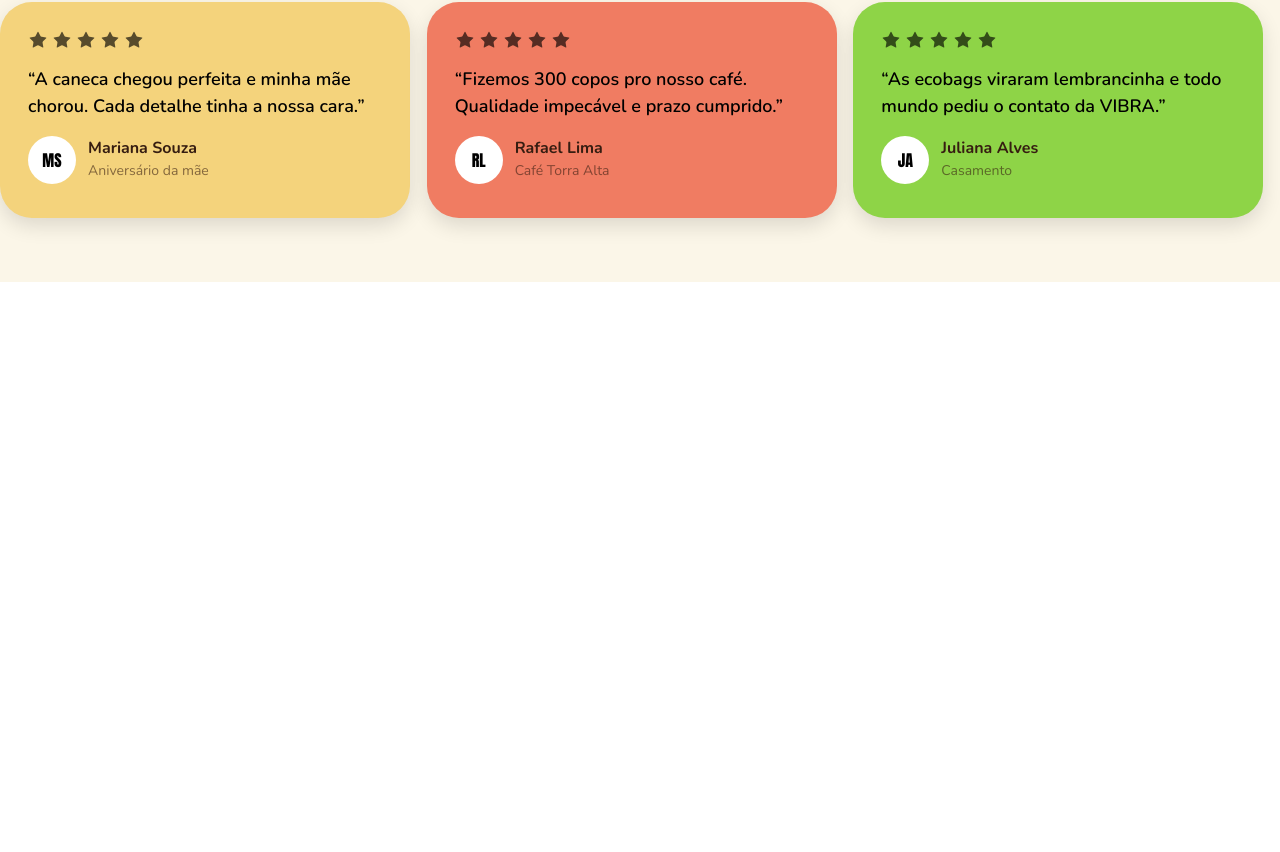
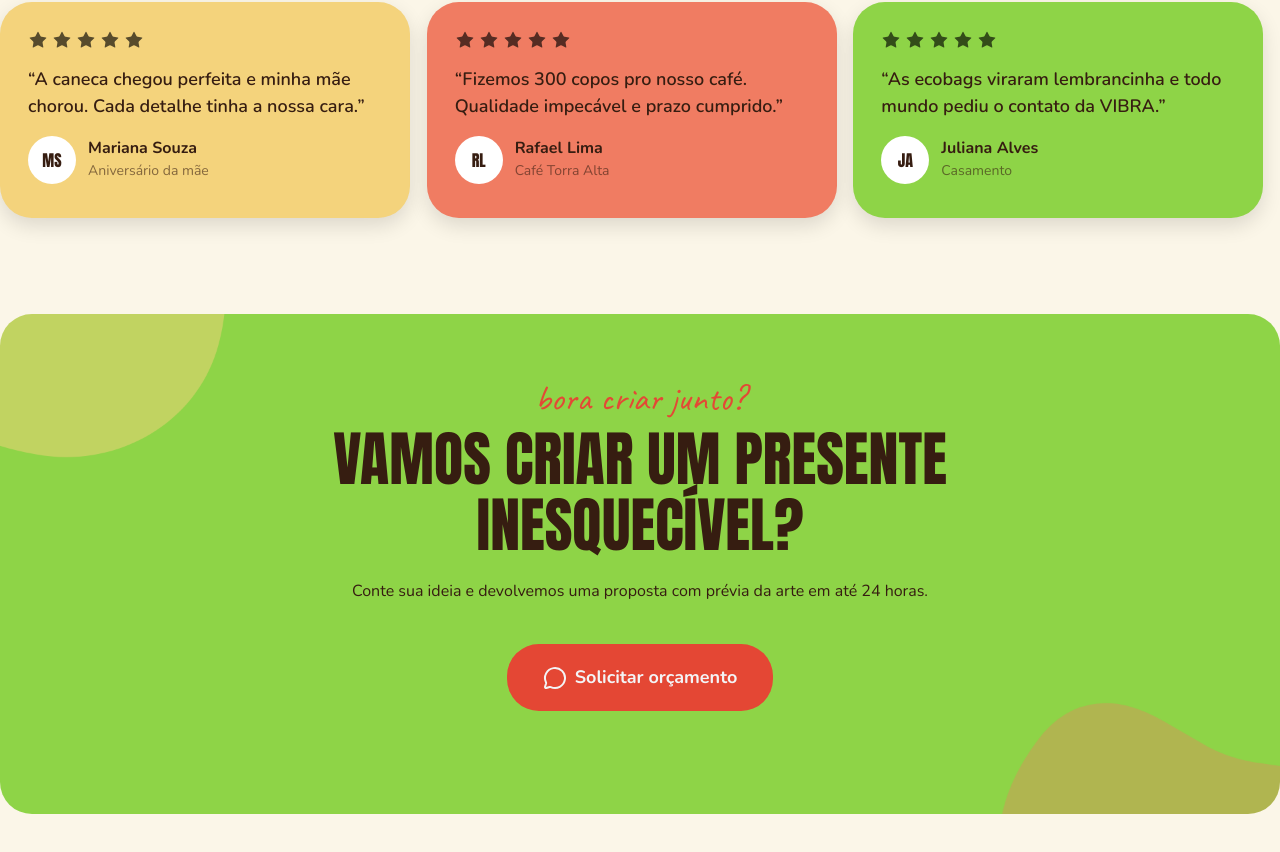
Before and after one commit to jacksoncroque/vibra, a React (Vite) app: page / in a window 1280 px wide. Shown: the part 2940-3792 px from the top of the page. Before the commit the page ends 3222 px from the top, so only its background shows below. Built offline with nearby package versions, Linux system fonts and the light colour scheme.

Commit message:
Finalização do componente Budget

```diff
--- /dev/null
+++ b/src/components/Budget/Budget.jsx
@@ -0,0 +1,33 @@
+import { MessageCircle } from "lucide-react";
+import Button from "../Button";
+
+const Budget = () => {
+  return (
+    <section className="bg-[rgb(251,246,232)] py-8">
+      <div
+        className="max-w-7xl mx-auto h-125 rounded-4xl bg-cover bg-center py-18"
+        style={{ backgroundImage: "url('/images/budget_background.png')" }}
+      >
+        <div className="flex flex-col items-center gap-5">
+          <h1 className="font-anton text-[60px] leading-[1.1] text-center max-w-3xl">
+            <span className="block font-caveat text-4xl leading-6 text-[#E34935] mb-4">
+              bora criar junto?
+            </span>
+            VAMOS CRIAR UM PRESENTE INESQUECÍVEL?
+          </h1>
+
+          <p className="text-text-center text-[16px] leading-relaxed mb-5 font-light">
+            Conte sua ideia e devolvemos uma proposta com prévia da arte em até
+            24 horas.
+          </p>
+
+          <Button className="bg-[#E44734] text-gray-100 py-5 px-9 text-[18px] max-w-lg">
+            <MessageCircle /> Solicitar orçamento
+          </Button>
+        </div>
+      </div>
+    </section>
+  );
+};
+
+export default Budget;
--- /dev/null
+++ b/src/components/Budget/index.js
@@ -0,0 +1,3 @@
+import Budget from "./Budget";
+
+export default Budget;
--- a/src/components/Depoiments/Depoiments.jsx
+++ b/src/components/Depoiments/Depoiments.jsx
@@ -20,7 +20,7 @@ const Depoiments = () => {
             >
               <div className="flex gap-1">
                 {[...Array(5)].map((_, index) => (
-                  <span>
+                  <span key={index}>
                     {
                       <item.icon className="fill-[#000000a4] stroke-0 size-5" />
                     }
--- /dev/null
+++ b/src/components/Footer/Footer.jsx
@@ -0,0 +1,9 @@
+const Footer = () => {
+  return (
+    <footer className="bg-[rgb(251,246,232)] py-8">
+      <div className="mx-auto max-w-7xl py-8"></div>
+    </footer>
+  );
+};
+
+export default Footer;
--- /dev/null
+++ b/src/components/Footer/index.js
@@ -0,0 +1,3 @@
+import Footer from "./Footer";
+
+export default Footer;
--- a/src/pages/Home.jsx
+++ b/src/pages/Home.jsx
@@ -1,4 +1,6 @@
+import Budget from "@/components/Budget";
 import Depoiments from "@/components/Depoiments";
+import Footer from "@/components/Footer";
 import Gallery from "@/components/Gallery";
 import Hero from "@/components/Hero";
 import HowItWorks from "@/components/HowItWorks";
@@ -17,6 +19,8 @@ const Home = () => {
         <HowItWorks />
         <Gallery />
         <Depoiments />
+        <Budget />
+        <Footer />
       </main>
     </div>
   );
--- a/src/styles/global.css
+++ b/src/styles/global.css
@@ -14,6 +14,7 @@
 html {
   scroll-behavior: smooth;
   font-family: "Nunito", sans-serif;
+  color: #361d11;
 }
 
 body {
```
Also changed, not shown: public/images/budget_background.png (added).
